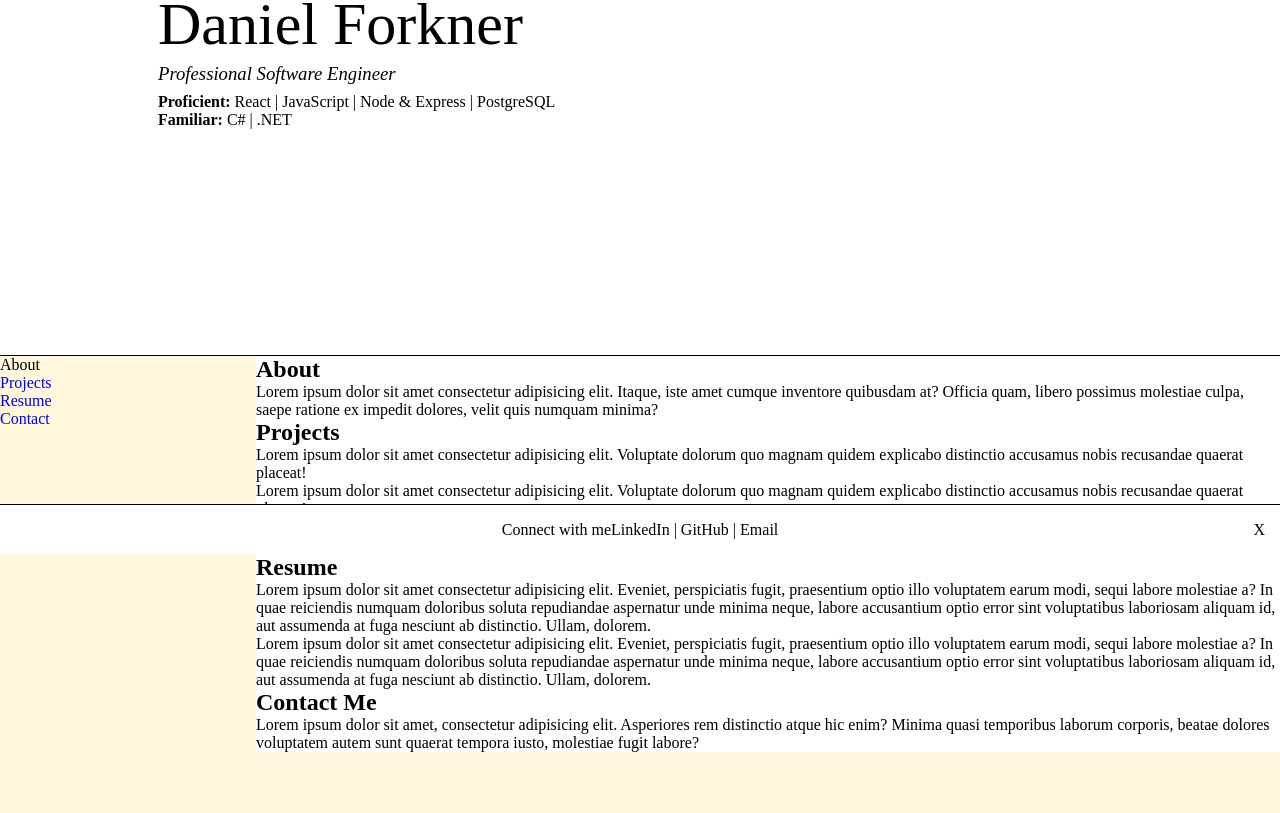
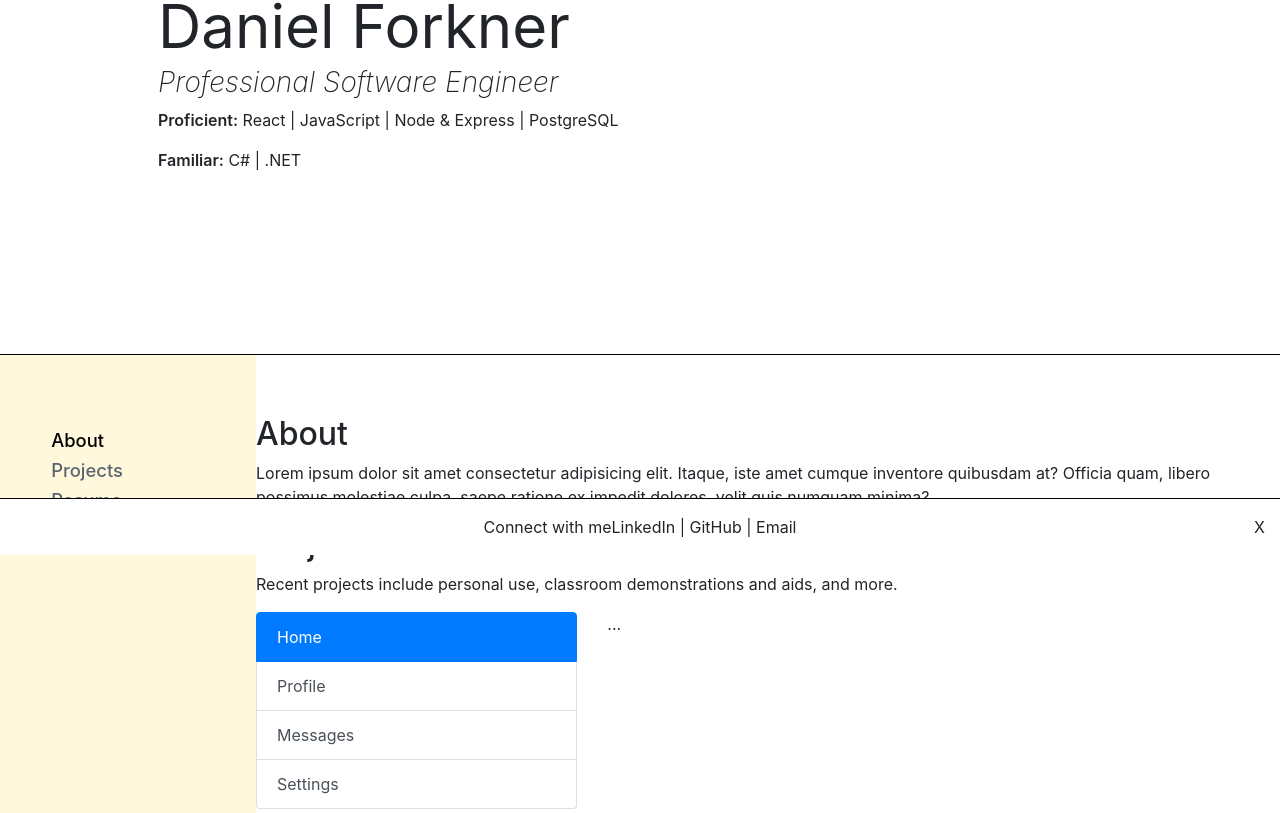
Before and after one commit to danielforkner/Personal-Site, a React app: page / in a window 1280 px wide. Shown: the part 245-1058 px from the top of the page. Built offline with nearby package versions, Linux system fonts and the light colour scheme.

Commit message:
bootstrap added

```diff
--- a/index.html
+++ b/index.html
@@ -5,9 +5,31 @@
     <meta http-equiv="X-UA-Compatible" content="IE=edge" />
     <meta name="viewport" content="width=device-width, initial-scale=1.0" />
     <script src="./dist/main.js" defer></script>
+    <link
+      rel="stylesheet"
+      href="https://cdn.jsdelivr.net/npm/bootstrap@4.0.0/dist/css/bootstrap.min.css"
+      integrity="sha384-Gn5384xqQ1aoWXA+058RXPxPg6fy4IWvTNh0E263XmFcJlSAwiGgFAW/dAiS6JXm"
+      crossorigin="anonymous"
+    />
+
     <title>Daniel Forkner - Software Engineer</title>
   </head>
   <body>
     <div id="root"></div>
+    <script
+      src="https://code.jquery.com/jquery-3.2.1.slim.min.js"
+      integrity="sha384-KJ3o2DKtIkvYIK3UENzmM7KCkRr/rE9/Qpg6aAZGJwFDMVNA/GpGFF93hXpG5KkN"
+      crossorigin="anonymous"
+    ></script>
+    <script
+      src="https://cdn.jsdelivr.net/npm/popper.js@1.12.9/dist/umd/popper.min.js"
+      integrity="sha384-ApNbgh9B+Y1QKtv3Rn7W3mgPxhU9K/ScQsAP7hUibX39j7fakFPskvXusvfa0b4Q"
+      crossorigin="anonymous"
+    ></script>
+    <script
+      src="https://cdn.jsdelivr.net/npm/bootstrap@4.0.0/dist/js/bootstrap.min.js"
+      integrity="sha384-JZR6Spejh4U02d8jOt6vLEHfe/JQGiRRSQQxSfFWpi1MquVdAyjUar5+76PVCmYl"
+      crossorigin="anonymous"
+    ></script>
   </body>
 </html>
--- a/src/components/Main/Main.js
+++ b/src/components/Main/Main.js
@@ -1,6 +1,6 @@
 import React from 'react';
 import Contact from './Contact';
-import Projects from './Projects';
+import Projects from './Projects/Projects';
 import Resume from './Resume';
 import Aside from './Aside';
 import About from './About';
--- a/src/components/Main/Projects.js
+++ /dev/null
@@ -1,26 +0,0 @@
-import React from 'react';
-
-const Projects = () => {
-  return (
-    <article id="projects">
-      <h2>Projects</h2>
-      <p>
-        Lorem ipsum dolor sit amet consectetur adipisicing elit. Voluptate
-        dolorum quo magnam quidem explicabo distinctio accusamus nobis
-        recusandae quaerat placeat!
-      </p>
-      <p>
-        Lorem ipsum dolor sit amet consectetur adipisicing elit. Voluptate
-        dolorum quo magnam quidem explicabo distinctio accusamus nobis
-        recusandae quaerat placeat!
-      </p>
-      <p>
-        Lorem ipsum dolor sit amet consectetur adipisicing elit. Voluptate
-        dolorum quo magnam quidem explicabo distinctio accusamus nobis
-        recusandae quaerat placeat!
-      </p>
-    </article>
-  );
-};
-
-export default Projects;
--- /dev/null
+++ b/src/components/Main/Projects/Projects.js
@@ -0,0 +1,99 @@
+import React from 'react';
+
+const Projects = () => {
+  return (
+    <article id="projects">
+      <h2>Projects</h2>
+      <p className="about">
+        Recent projects include personal use, classroom demonstrations and aids,
+        and more.
+      </p>
+      <div className="contents">
+        <div class="row">
+          <div class="col-4">
+            <div class="list-group" id="list-tab" role="tablist">
+              <a
+                class="list-group-item list-group-item-action active"
+                id="list-home-list"
+                data-toggle="list"
+                href="#list-home"
+                role="tab"
+                aria-controls="home"
+              >
+                Home
+              </a>
+              <a
+                class="list-group-item list-group-item-action"
+                id="list-profile-list"
+                data-toggle="list"
+                href="#list-profile"
+                role="tab"
+                aria-controls="profile"
+              >
+                Profile
+              </a>
+              <a
+                class="list-group-item list-group-item-action"
+                id="list-messages-list"
+                data-toggle="list"
+                href="#list-messages"
+                role="tab"
+                aria-controls="messages"
+              >
+                Messages
+              </a>
+              <a
+                class="list-group-item list-group-item-action"
+                id="list-settings-list"
+                data-toggle="list"
+                href="#list-settings"
+                role="tab"
+                aria-controls="settings"
+              >
+                Settings
+              </a>
+            </div>
+          </div>
+          <div class="col-8">
+            <div class="tab-content" id="nav-tabContent">
+              <div
+                class="tab-pane fade show active"
+                id="list-home"
+                role="tabpanel"
+                aria-labelledby="list-home-list"
+              >
+                ...
+              </div>
+              <div
+                class="tab-pane fade"
+                id="list-profile"
+                role="tabpanel"
+                aria-labelledby="list-profile-list"
+              >
+                ...
+              </div>
+              <div
+                class="tab-pane fade"
+                id="list-messages"
+                role="tabpanel"
+                aria-labelledby="list-messages-list"
+              >
+                ...
+              </div>
+              <div
+                class="tab-pane fade"
+                id="list-settings"
+                role="tabpanel"
+                aria-labelledby="list-settings-list"
+              >
+                ...
+              </div>
+            </div>
+          </div>
+        </div>
+      </div>
+    </article>
+  );
+};
+
+export default Projects;
--- a/src/index.css
+++ b/src/index.css
@@ -8,6 +8,10 @@ body {
 }
 body .aside-open {
   overflow: hidden;
+}
+
+ul {
+  list-style: none;
 }
 
 header {
@@ -96,9 +100,23 @@ main {
   height: 100vh;
 }
 main .content {
+  padding: 60px 0 80px;
   width: 80%;
   float: right;
   background-color: white;
+}
+main aside {
+  position: sticky;
+  top: 0;
+}
+@media screen and (max-width: 991px) {
+  main .content {
+    width: 100%;
+    float: none;
+  }
+  main aside {
+    display: none;
+  }
 }
 
 aside {
@@ -161,7 +179,15 @@ aside.active {
     z-index: 10;
   }
 }
+nav {
+  margin: 70px 0 0;
+  padding: 0 0 0 20%;
+}
 nav a {
+  color: #5b656f;
+  font-weight: 500;
+  font-size: 1.15rem;
+  line-height: 30px;
   text-decoration: none;
 }
 nav a.active {
--- a/src/sass/_main.scss
+++ b/src/sass/_main.scss
@@ -3,8 +3,22 @@ main {
   background-color: cornsilk;
   height: 100vh;
   .content {
+    padding: 60px 0 80px;
     width: 80%;
     float: right;
     background-color: white;
   }
+  aside {
+    position: sticky;
+    top: 0;
+  }
+  @include allMobile {
+    .content {
+      width: 100%;
+      float: none;
+    }
+    aside {
+      display: none;
+    }
+  }
 }
--- a/src/sass/_nav.scss
+++ b/src/sass/_nav.scss
@@ -1,5 +1,11 @@
 nav {
+  margin: 70px 0 0;
+  padding: 0 0 0 20%;
   a {
+    color: #5b656f;
+    font-weight: 500;
+    font-size: 1.15rem;
+    line-height: 30px;
     text-decoration: none;
   }
   a.active {
--- a/src/sass/style.scss
+++ b/src/sass/style.scss
@@ -22,6 +22,9 @@ body {
     overflow: hidden;
   }
 }
+ul {
+  list-style: none;
+}
 
 // import
 @import 'header';
```
